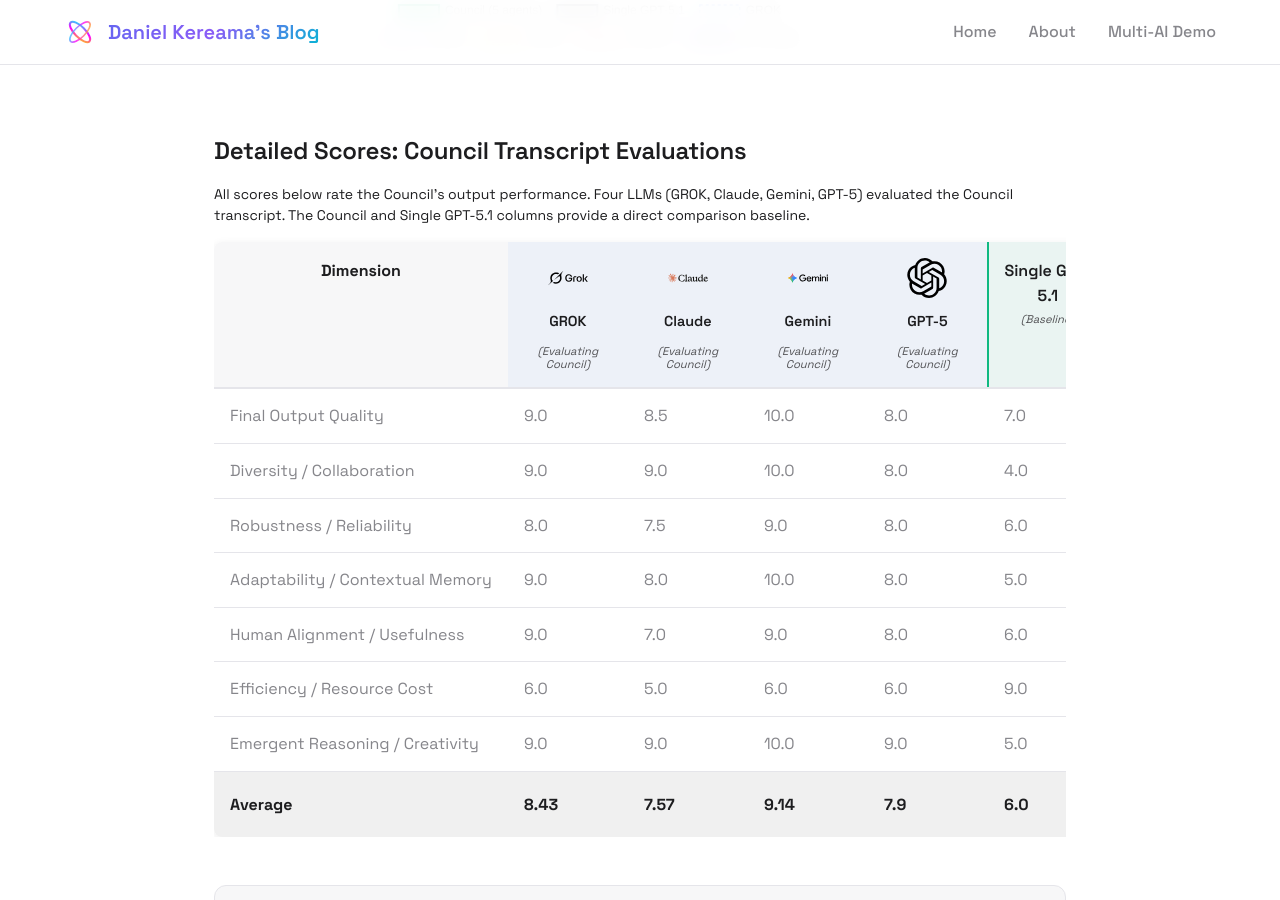
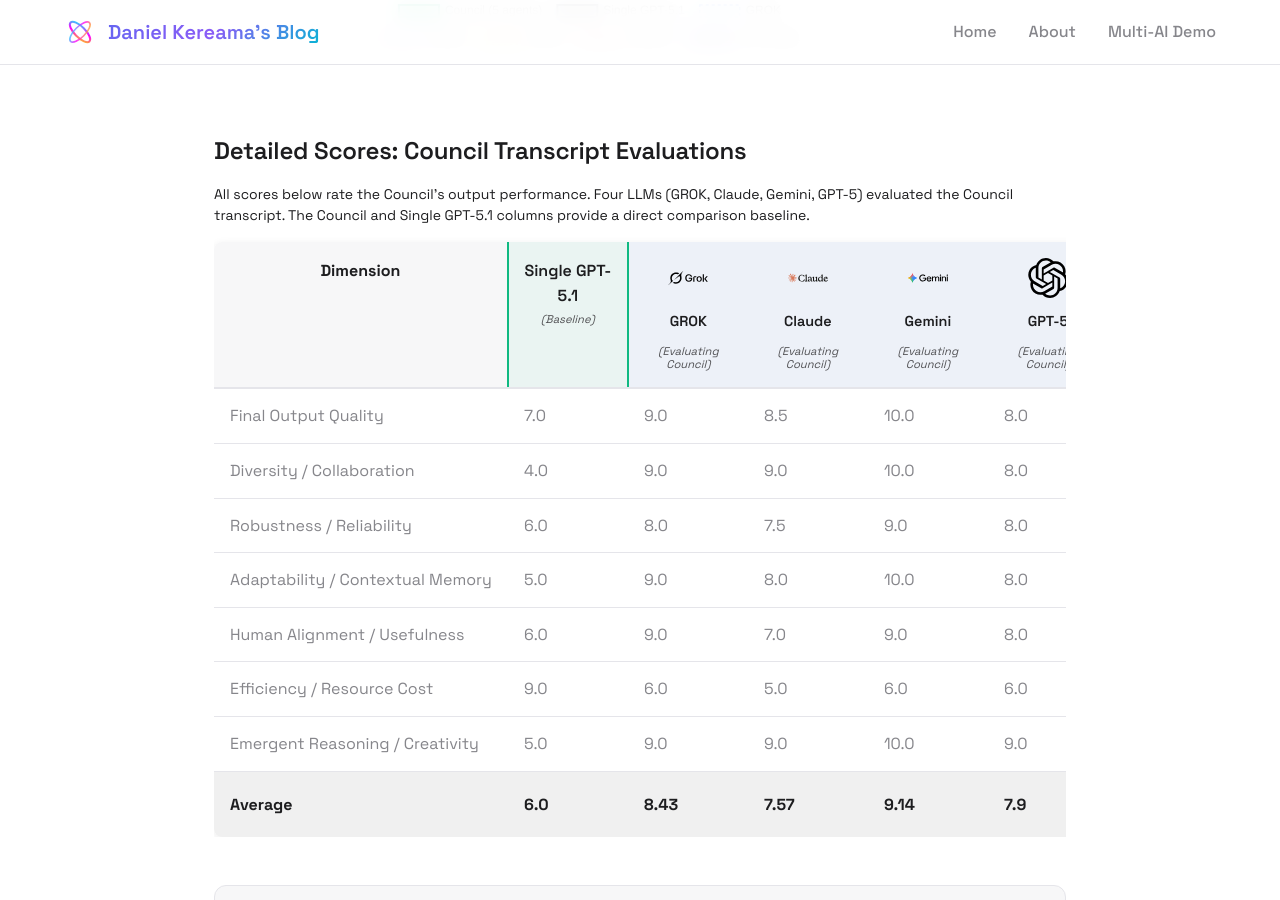
Before and after one commit to nineflowAmin/daniel-kereama.github.io, a Jekyll site: the page built from council-transcript.md, in a window 1280 px wide and 900 px high, scrolled down 12663 px. Built offline with Jekyll 4.4.1, drawn with Linux system fonts in a browser that asks for light colours; part of the change alters nothing that is shown.

Commit message:
Remove notes column and move Single GPT-5.1 to front of table - Removed Notes column from evaluation table - Moved Single GPT-5.1 baseline column to second position (after Dimension) - Reordered all data rows to match new column order

```diff
--- a/council-transcript.md
+++ b/council-transcript.md
@@ -498,86 +498,77 @@ description: "A complete transcript of a Nineflow.AI Council session demonstrati
         <thead>
           <tr>
             <th>Dimension</th>
+            <th class="comparison-column">Single GPT-5.1<br><span class="column-label">(Baseline)</span></th>
             <th class="evaluator-column"><div class="llm-header"><img src="{{ '/assets/images/tech-icons/grok.svg' | relative_url }}" alt="GROK" class="llm-logo"><span class="llm-name">GROK</span><span class="column-label">(Evaluating Council)</span></div></th>
             <th class="evaluator-column"><div class="llm-header"><img src="{{ '/assets/images/tech-icons/Claude.svg' | relative_url }}" alt="Claude" class="llm-logo"><span class="llm-name">Claude</span><span class="column-label">(Evaluating Council)</span></div></th>
             <th class="evaluator-column"><div class="llm-header"><img src="{{ '/assets/images/tech-icons/gemini.svg' | relative_url }}" alt="Gemini" class="llm-logo"><span class="llm-name">Gemini</span><span class="column-label">(Evaluating Council)</span></div></th>
             <th class="evaluator-column"><div class="llm-header"><img src="{{ '/assets/images/tech-icons/ChatGPT.svg' | relative_url }}" alt="GPT-5" class="llm-logo"><span class="llm-name">GPT-5</span><span class="column-label">(Evaluating Council)</span></div></th>
-            <th class="comparison-column">Single GPT-5.1<br><span class="column-label">(Baseline)</span></th>
-            <th class="notes-column">Notes</th>
           </tr>
         </thead>
         <tbody>
           <tr>
             <td>Final Output Quality</td>
+            <td>7.0</td>
             <td>9.0</td>
             <td>8.5</td>
             <td>10.0</td>
             <td>8.0</td>
-            <td>7.0</td>
-            <td>Council outputs are more coherent across multi-step reasoning, include synthesis of viewpoints; single LLM often produces linear or narrower reasoning.</td>
           </tr>
           <tr>
             <td>Diversity / Collaboration</td>
+            <td>4.0</td>
             <td>9.0</td>
             <td>9.0</td>
             <td>10.0</td>
             <td>8.0</td>
-            <td>4.0</td>
-            <td>Council produces multiple perspectives, internal critique, emergent consensus; single LLM typically gives a single "best guess" answer.</td>
           </tr>
           <tr>
             <td>Robustness / Reliability</td>
+            <td>6.0</td>
             <td>8.0</td>
             <td>7.5</td>
             <td>9.0</td>
             <td>8.0</td>
-            <td>6.0</td>
-            <td>Council maintains context better, catches internal contradictions more effectively; single LLM can drift or hallucinate more easily in long interactions.</td>
           </tr>
           <tr>
             <td>Adaptability / Contextual Memory</td>
+            <td>5.0</td>
             <td>9.0</td>
             <td>8.0</td>
             <td>10.0</td>
             <td>8.0</td>
-            <td>5.0</td>
-            <td>Council carries relational context across multi-step threads; single LLM has limited short-term context (or session-limited memory).</td>
           </tr>
           <tr>
             <td>Human Alignment / Usefulness</td>
+            <td>6.0</td>
             <td>9.0</td>
             <td>7.0</td>
             <td>9.0</td>
             <td>8.0</td>
-            <td>6.0</td>
-            <td>Council reasoning feels deeper and more reflective, providing insight and nuance; single LLM produces useful but more generic, surface-level outputs.</td>
           </tr>
           <tr>
             <td>Efficiency / Resource Cost</td>
+            <td>9.0</td>
             <td>6.0</td>
             <td>5.0</td>
             <td>6.0</td>
             <td>6.0</td>
-            <td>9.0</td>
-            <td>Council is more computationally expensive, longer responses; single LLM is fast and lightweight.</td>
           </tr>
           <tr>
             <td>Emergent Reasoning / Creativity</td>
+            <td>5.0</td>
             <td>9.0</td>
             <td>9.0</td>
             <td>10.0</td>
             <td>9.0</td>
-            <td>5.0</td>
-            <td>Council shows emergent synthesis, handling contradictory inputs and generating nuanced insights; single LLM rarely reaches the same depth.</td>
           </tr>
           <tr class="average-row">
             <td><strong>Average</strong></td>
+            <td><strong>6.0</strong></td>
             <td><strong>8.43</strong></td>
             <td><strong>7.57</strong></td>
             <td><strong>9.14</strong></td>
             <td><strong>7.9</strong></td>
-            <td><strong>6.0</strong></td>
-            <td><strong>Council shows stronger emergent, relational intelligence; single LLM is efficient but less deep.</strong></td>
           </tr>
         </tbody>
       </table>
```
